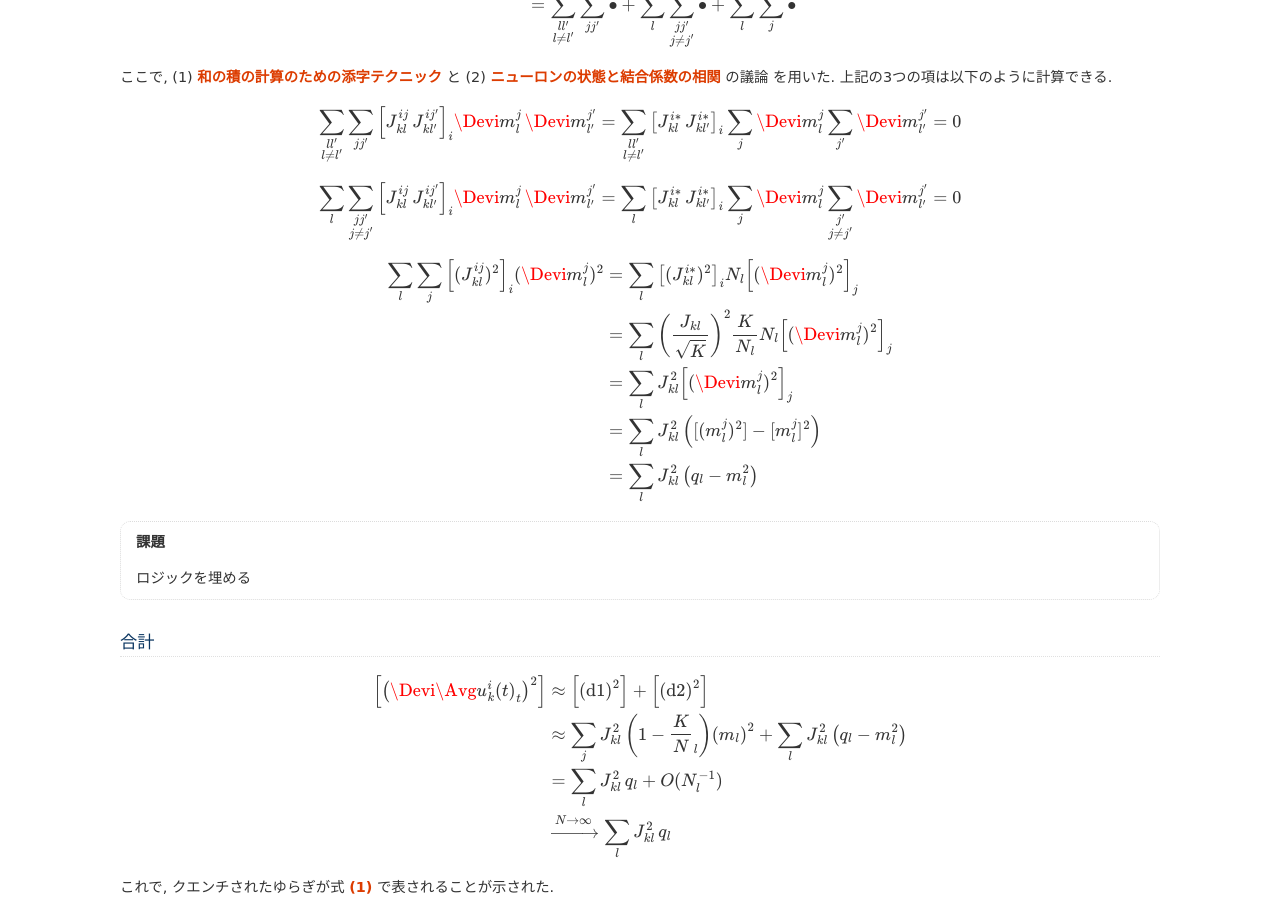
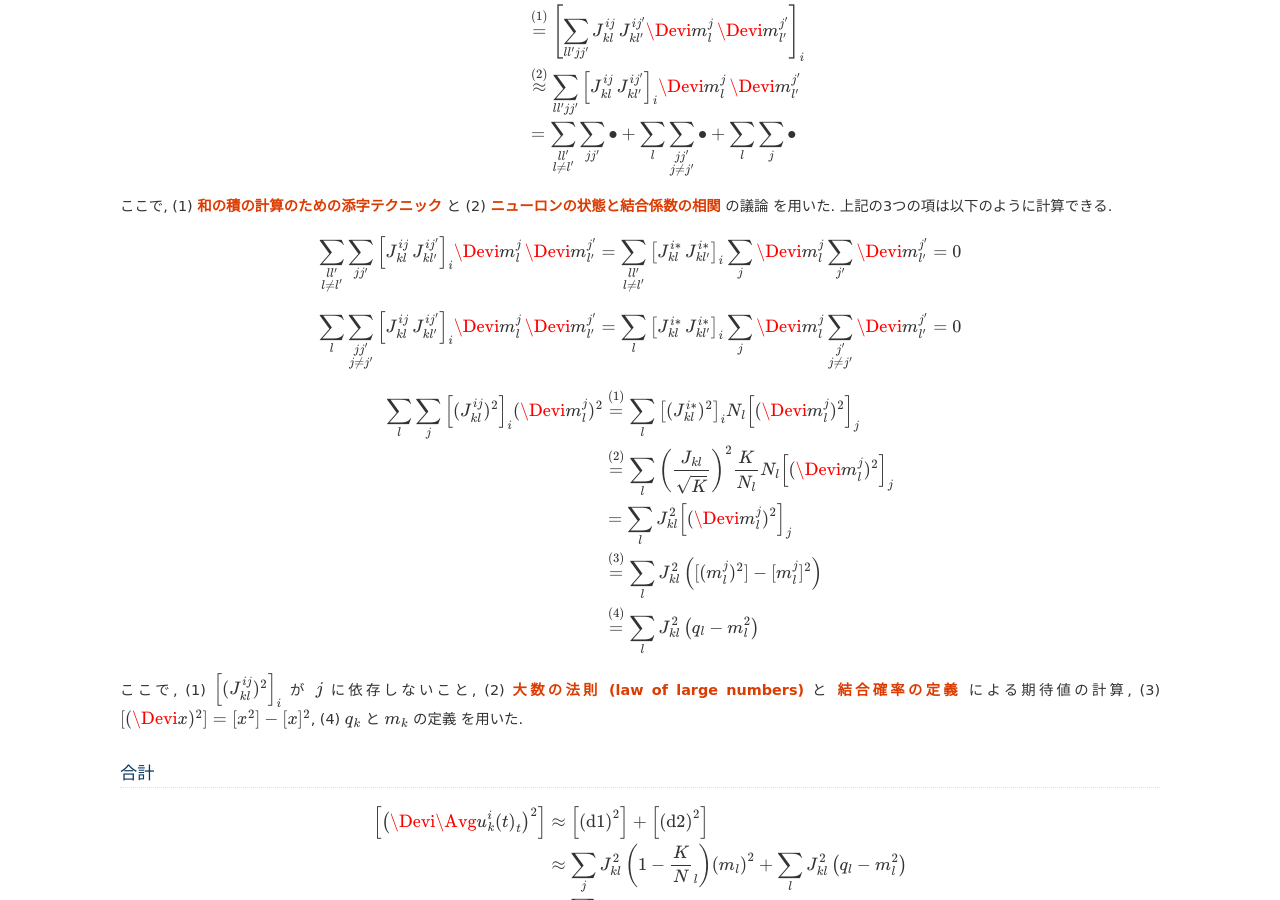
Before and after one commit to tkf/balance-tutorial-ja, a Sphinx documentation site: the page built from source/binary_network/fluctuations/quenched_fluctuations.rst, in a window 1280 px wide and 900 px high, scrolled down 3062 px. Built offline with Sphinx 7.4.7, drawn with Linux system fonts in a browser that asks for light colours; formulas are drawn with MathJax 3; some of the changed text lies outside the part shown.

Commit message:
クエンチされたゆらぎの計算のロジックを埋めた

```diff
--- a/source/binary_network/fluctuations/quenched_fluctuations.rst
+++ b/source/binary_network/fluctuations/quenched_fluctuations.rst
@@ -16,6 +16,15 @@
 
 となることを示す.  ただし, :math:`\Avg{\bullet}_t` は長い時間にわたる
 平均である.
+ここで,  :math:`q_k` は :index:`オーダーパラメター` (:index:`order parameter`)
+と呼ばれ, ニューロン :math:`i` の活動率の時間平均 :math:`m_k^i` を用いて,
+
+.. math::
+
+   m_k^i &:= \Avg{\AvgDyn{\sigma_k^i(t)}}_t \\
+   q_k &:= \PAvg{(m_k^i)^2}_i
+
+と定義される.
 
 .. [#] 無理やり日本語にすると「焼入れされたゆらぎ」と言うのだろうか.
 
@@ -392,7 +401,7 @@
        (J_{kl}^{ij})^2
      \right]_i
      (\Devi m_l^j)^2
-   & =
+   & \overset{(1)} =
      \sum_l
      \left[
        (J_{kl}^{i*})^2
@@ -402,7 +411,7 @@
        (\Devi m_l^j)^2
      \right]_j
    \\
-   & =
+   & \overset{(2)} =
      \sum_l
      \left(
        \frac{J_{kl}}{\sqrt K}
@@ -420,21 +429,26 @@
        (\Devi m_l^j)^2
      \right]_j
    \\
-   & =
+   & \overset{(3)} =
      \sum_l
      J_{kl}^2
      \left(
        [(m_l^j)^2] - [m_l^j]^2
      \right)
    \\
-   & =
+   & \overset{(4)} =
      \sum_l
      J_{kl}^2
      \left(
        q_l - m_l^2
      \right)
 
-.. todo:: ロジックを埋める
+ここで,
+(1) :math:`\left[(J_{kl}^{ij})^2 \right]_i` が :math:`j` に依存しないこと,
+(2) :ref:`lln` と |def:J| による期待値の計算,
+(3) :math:`[(\Devi x)^2] = [x^2] - [x]^2`,
+(4) :math:`q_k` と :math:`m_k` の定義
+を用いた.
 
 
 合計
```
